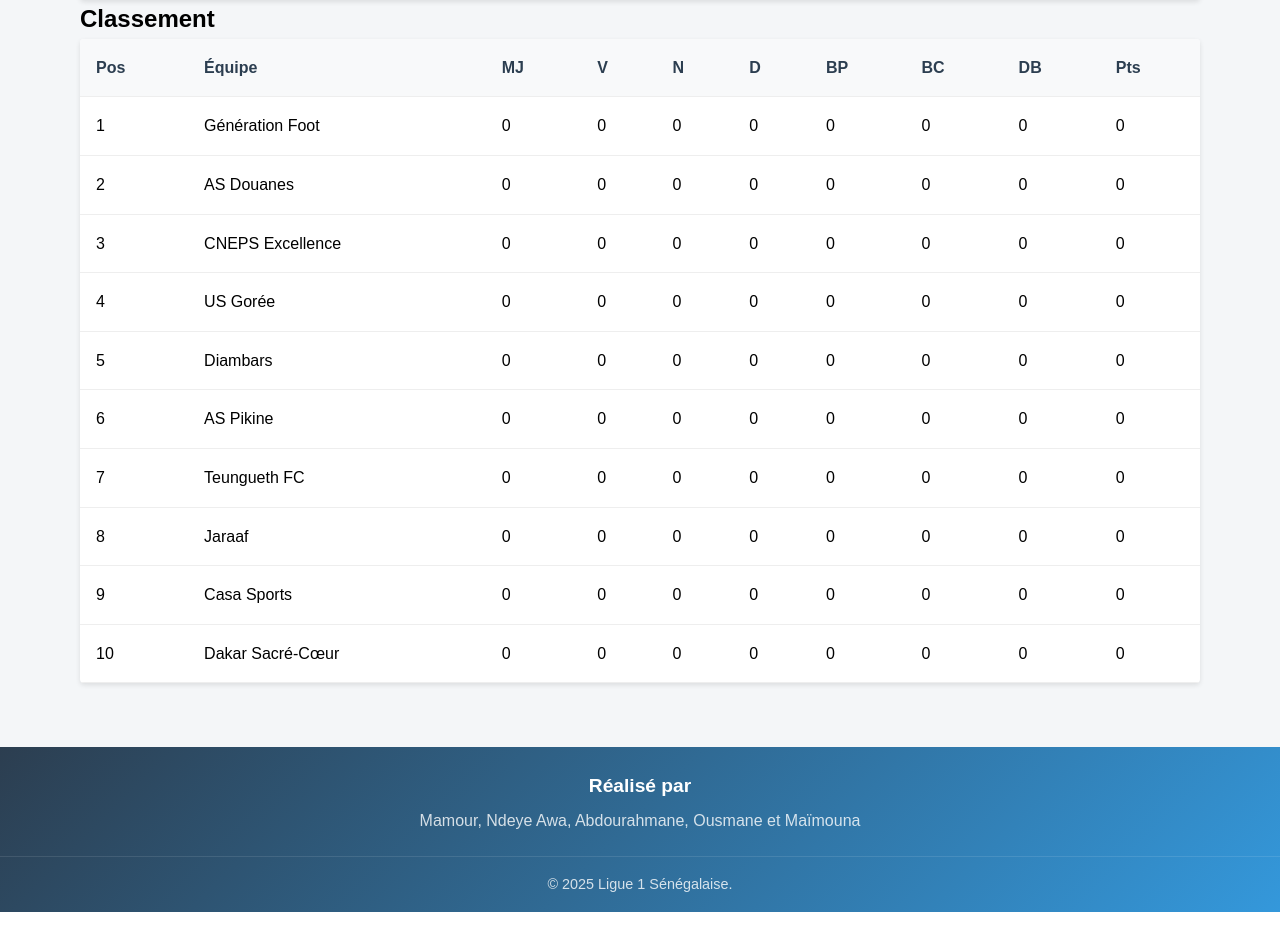
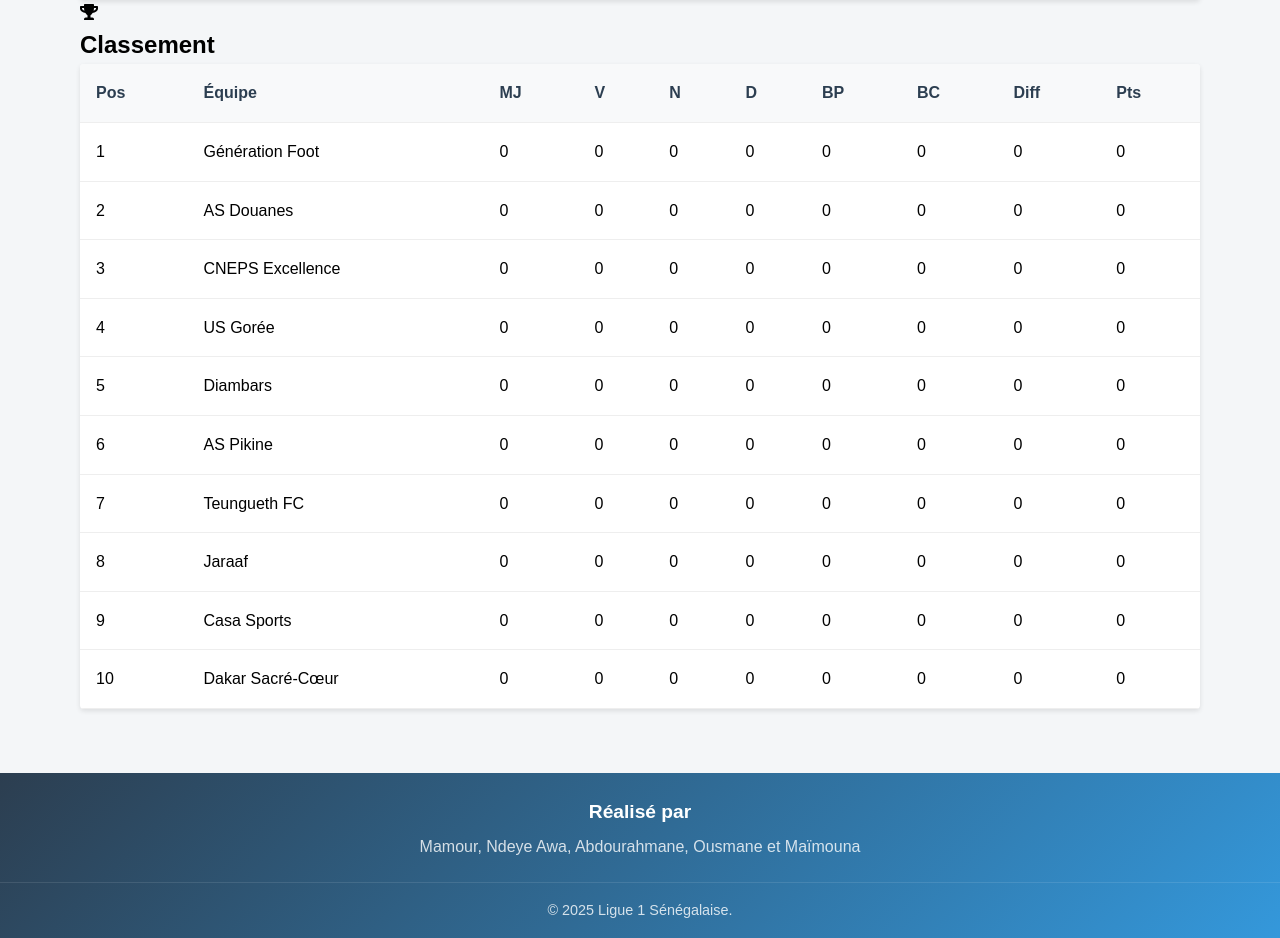
Before and after one commit to mamour-dx/Ligue1SN, a PHP site: page / in a window 1280 px wide. Shown: the part 328-1266 px from the top of the page. Before the commit the page ends 1240 px from the top, so only its background shows below. Run offline with PHP 8.4, Linux system fonts and the light colour scheme; data comes from the database, SQL or seed files in the repository; data that the repository does not hold is empty.

Commit message:
classement

```diff
--- a/app/index.php
+++ b/app/index.php
@@ -99,39 +99,46 @@ include 'includes/header.php';
     </section>
 
     <section class="standings">
+        <div class="standings-title">
+            <i class="fas fa-trophy"></i>
             <h2>Classement</h2>
+        </div>
+        <div class="standings-table">
             <table>
                 <thead>
                     <tr>
                         <th>Pos</th>
-                    <th>Équipe</th>
+                        <th class="team-name">Équipe</th>
                         <th>MJ</th>
                         <th>V</th>
                         <th>N</th>
                         <th>D</th>
                         <th>BP</th>
                         <th>BC</th>
-                    <th>DB</th>
-                    <th>Pts</th>
+                        <th>Diff</th>
+                        <th class="points">Pts</th>
                     </tr>
                 </thead>
                 <tbody>
                     <?php foreach ($classement as $index => $equipe): ?>
                         <tr>
-                    <td><?= $index + 1 ?></td>
-                    <td><?= htmlspecialchars($equipe['nom']) ?></td>
-                    <td><?= $equipe['matchs_joues'] ?></td>
-                    <td><?= $equipe['victoires'] ?></td>
-                    <td><?= $equipe['nuls'] ?></td>
-                    <td><?= $equipe['defaites'] ?></td>
-                    <td><?= $equipe['buts_marques'] ?></td>
-                    <td><?= $equipe['buts_encaisses'] ?></td>
-                    <td><?= $equipe['difference_buts'] ?></td>
-                    <td><?= $equipe['points'] ?></td>
+                            <td class="position"><?= $index + 1 ?></td>
+                            <td class="team-name"><?= htmlspecialchars($equipe['nom']) ?></td>
+                            <td class="stats"><?= $equipe['matchs_joues'] ?></td>
+                            <td class="stats"><?= $equipe['victoires'] ?></td>
+                            <td class="stats"><?= $equipe['nuls'] ?></td>
+                            <td class="stats"><?= $equipe['defaites'] ?></td>
+                            <td class="stats"><?= $equipe['buts_marques'] ?></td>
+                            <td class="stats"><?= $equipe['buts_encaisses'] ?></td>
+                            <td class="stats <?= $equipe['difference_buts'] > 0 ? 'goal-diff-positive' : ($equipe['difference_buts'] < 0 ? 'goal-diff-negative' : '') ?>">
+                                <?= $equipe['difference_buts'] > 0 ? '+' : '' ?><?= $equipe['difference_buts'] ?>
+                            </td>
+                            <td class="points"><?= $equipe['points'] ?></td>
                         </tr>
                     <?php endforeach; ?>
                 </tbody>
             </table>
+        </div>
     </section>
 </div>
 
```
Lines whose indentation alone changed are shown as unchanged.
